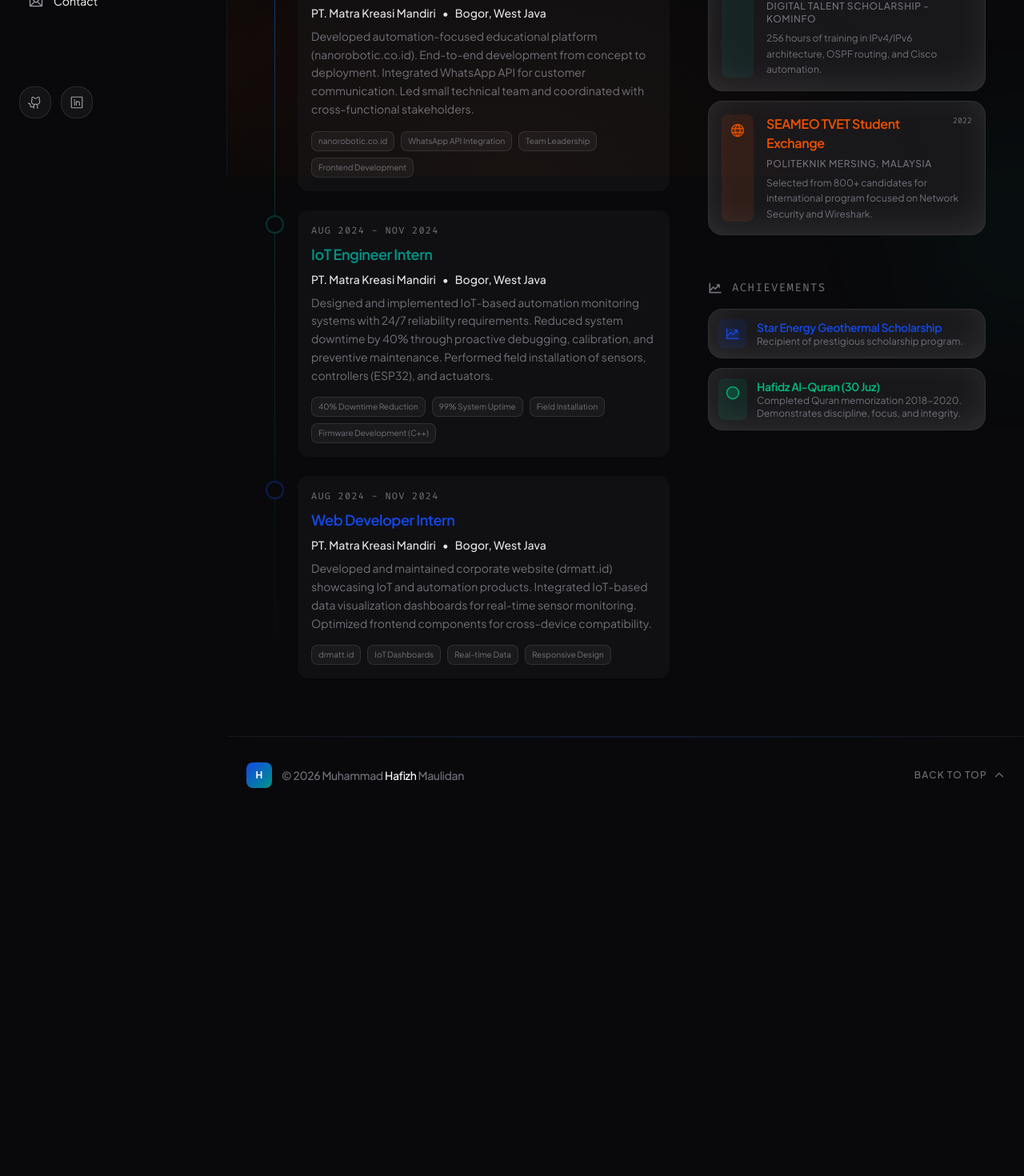
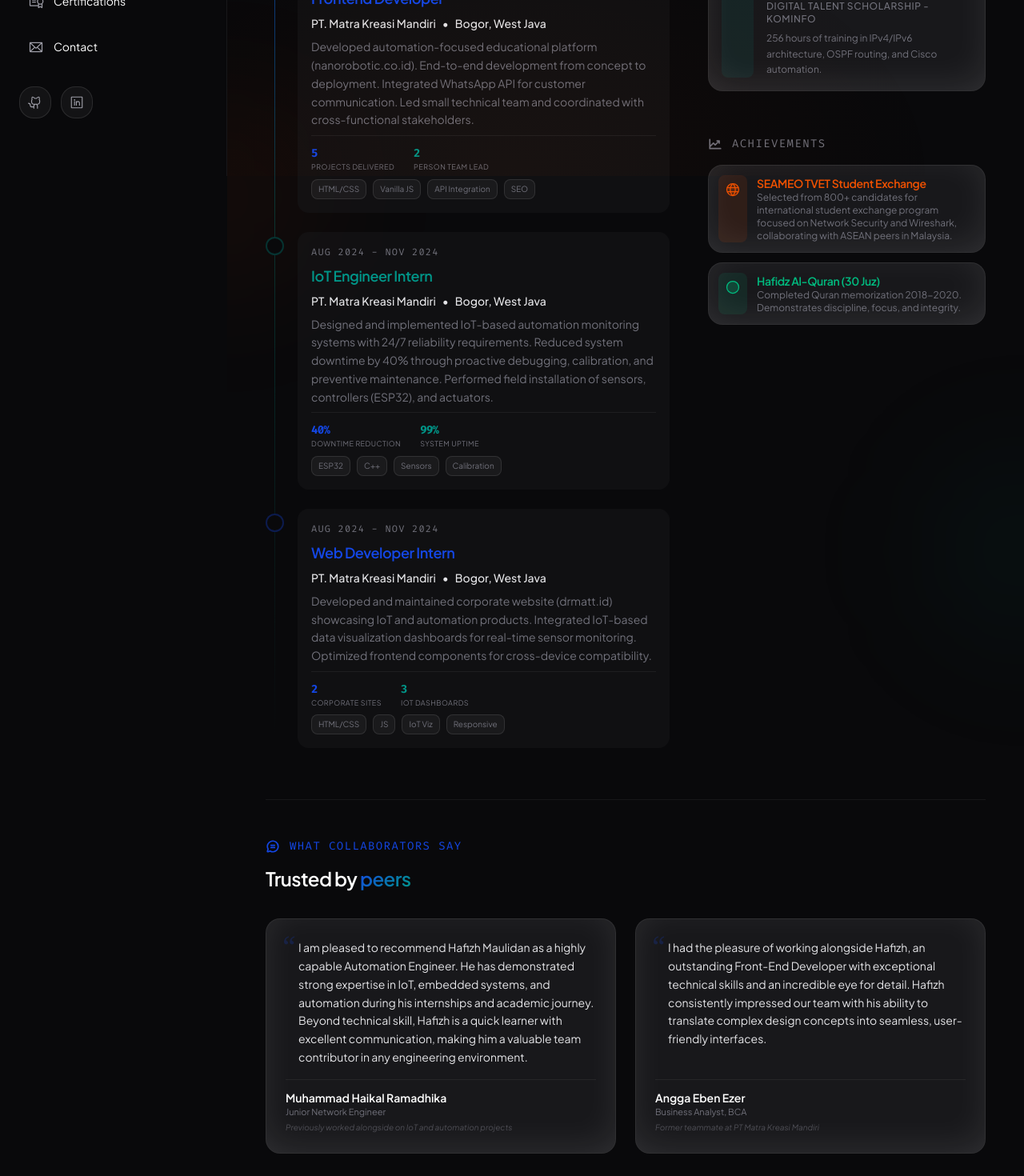
Before and after one commit to hafizhmaulidan15/my-portfolio, a React (Vite) app: page /experience in a window 1280 px wide. Shown: the part 580-2050 px from the top of the page at 80% size. Before the commit the page ends 1597 px from the top, so only its background shows below. Built offline with nearby package versions, Linux system fonts and the light colour scheme.

Commit message:
redesign: layout, hero impact, /impact route, experience upgrade, testimonial, skeleton loading, foto, footer fix

```diff
--- a/src/App.jsx
+++ b/src/App.jsx
@@ -18,6 +18,7 @@ const Publications = lazy(() => import('./components/Publications'));
 const Contact = lazy(() => import('./components/Contact'));
 const Footer = lazy(() => import('./components/Footer'));
 const NotFound = lazy(() => import('./components/NotFound'));
+const ProductionImpact = lazy(() => import('./components/ProductionImpact'));
 
 function ScrollToTop() {
   const { pathname } = useLocation();
@@ -42,11 +43,11 @@ function App() {
   const location = useLocation();
 
   return (
-    <div className="app bg-background min-h-screen">
+    <div className="app bg-background min-h-screen flex flex-col">
       <ScrollToTop />
       <Suspense fallback={<LoadingFallback />}>
         <Navbar />
-        <div className="lg:ml-[284px] lg:pt-0 pt-16">
+        <div className="lg:ml-[284px] lg:pt-0 pt-16 flex-1 flex flex-col">
           <AnimatePresence mode="wait">
             <motion.main
               key={location.pathname}
@@ -54,12 +55,14 @@ function App() {
               animate={{ opacity: 1, y: 0 }}
               exit={{ opacity: 0, y: -20 }}
               transition={{ duration: 0.3, ease: 'easeOut' }}
+              className="flex-1"
             >
               <Routes>
                 <Route path="/" element={<Hero />} />
                 <Route path="/about" element={<About />} />
                 <Route path="/skills" element={<Skills />} />
                 <Route path="/experience" element={<Experience />} />
+                <Route path="/impact" element={<ProductionImpact />} />
                 <Route path="/projects" element={<Projects />} />
                 <Route path="/certifications" element={<Certifications />} />
                 <Route path="/publications" element={<Publications />} />
--- a/src/components/About.jsx
+++ b/src/components/About.jsx
@@ -1,7 +1,7 @@
 import { motion } from 'framer-motion';
 import { Student, MapPin, Envelope, Briefcase, Factory, ChartPieSlice, Trophy, Globe, Circle } from '@phosphor-icons/react';
 import { GlassPanel } from './ui/GlassPanel';
-import ProductionImpact from './ProductionImpact';
+
 
 const About = () => {
     const infoCards = [
@@ -47,7 +47,6 @@ const About = () => {
     ];
 
     return (
-        <>
             <section id="about" className="py-[72px] px-6 bg-background relative overflow-hidden">
                 <div className="absolute top-1/4 -left-40 w-80 h-80 bg-primary/8 blur-[100px] rounded-full pointer-events-none"></div>
                 <div className="absolute bottom-1/4 -right-40 w-80 h-80 bg-accent-teal/6 blur-[100px] rounded-full pointer-events-none"></div>
@@ -68,9 +67,9 @@ const About = () => {
                                     <div className="absolute -inset-4 bg-gradient-to-br from-primary/20 to-accent-teal/10 blur-2xl rounded-full opacity-60"></div>
                                     <div className="w-40 h-40 md:w-48 md:h-48 rounded-lg border border-border overflow-hidden relative group">
                                         <img
-                                            src="/profile-avatar.jpg"
+                                            src="/profile-avatar.png"
                                             alt="Muhammad Hafizh Maulidan"
-                                            className="w-full h-full object-cover grayscale group-hover:grayscale-0 transition-all duration-300 scale-110 group-hover:scale-100"
+                                            className="w-full h-full object-cover object-[center_35%] transition-all duration-300"
                                             onError={(e) => { e.target.src = "https://ui-avatars.com/api/?name=Hafizh+Maulidan&background=1447E6&color=fff&size=512"; }}
                                         />
                                         <div className="absolute inset-0 bg-gradient-to-t from-background/80 via-transparent to-transparent opacity-60"></div>
@@ -130,9 +129,6 @@ const About = () => {
                     </div>
                 </div>
             </section>
-
-            <ProductionImpact />
-        </>
     );
 };
 
--- a/src/components/Experience.jsx
+++ b/src/components/Experience.jsx
@@ -2,7 +2,8 @@ import { motion } from 'framer-motion';
 import {
     Briefcase, Certificate, TerminalWindow,
     Code, Globe, Wrench, ShieldCheck, ChartBarHorizontal,
-    Factory, ChartLineUp, GraduationCap, Circle, Student
+    Factory, ChartLineUp, GraduationCap, Circle, Student,
+    ChatCircleText
 } from '@phosphor-icons/react';
 import { GlassPanel } from './ui/GlassPanel';
 
@@ -17,7 +18,11 @@ const Experience = () => {
             type: 'leadership',
             icon: <Factory size={18} weight="bold" />,
             color: 'accent-orange',
-            highlights: ['25K units/batch production', 'SOP Development', 'Supply Chain Management', 'Digital Inventory']
+            metrics: [
+                { value: '25K', label: 'units/batch', color: 'text-primary' },
+                { value: '100%', label: 'inventory accuracy', color: 'text-accent-teal' }
+            ],
+            pillars: ['SOP Design', 'Cold Chain', 'QC Protocols', 'Supply Chain']
         },
         {
             title: 'Frontend Developer',
@@ -28,7 +33,11 @@ const Experience = () => {
             type: 'developer',
             icon: <Code size={18} weight="bold" />,
             color: 'primary',
-            highlights: ['nanorobotic.co.id', 'WhatsApp API Integration', 'Team Leadership', 'Frontend Development']
+            metrics: [
+                { value: '5', label: 'projects delivered', color: 'text-primary' },
+                { value: '2', label: 'person team lead', color: 'text-accent-teal' }
+            ],
+            pillars: ['HTML/CSS', 'Vanilla JS', 'API Integration', 'SEO']
         },
         {
             title: 'IoT Engineer Intern',
@@ -39,7 +48,11 @@ const Experience = () => {
             type: 'internship',
             icon: <TerminalWindow size={18} weight="bold" />,
             color: 'accent-teal',
-            highlights: ['40% Downtime Reduction', '99% System Uptime', 'Field Installation', 'Firmware Development (C++)']
+            metrics: [
+                { value: '40%', label: 'downtime reduction', color: 'text-primary' },
+                { value: '99%', label: 'system uptime', color: 'text-accent-teal' }
+            ],
+            pillars: ['ESP32', 'C++', 'Sensors', 'Calibration']
         },
         {
             title: 'Web Developer Intern',
@@ -50,8 +63,12 @@ const Experience = () => {
             type: 'internship',
             icon: <Globe size={18} weight="bold" />,
             color: 'primary',
-            highlights: ['drmatt.id', 'IoT Dashboards', 'Real-time Data', 'Responsive Design']
-        }
+            metrics: [
+                { value: '2', label: 'corporate sites', color: 'text-primary' },
+                { value: '3', label: 'IoT dashboards', color: 'text-accent-teal' }
+            ],
+            pillars: ['HTML/CSS', 'JS', 'IoT Viz', 'Responsive']
+        },
     ];
 
     const certifications = [
@@ -79,23 +96,16 @@ const Experience = () => {
             icon: <GraduationCap size={20} weight="duotone" />,
             color: 'accent-teal'
         },
+    ];
+
+    const achievements = [
         {
             title: 'SEAMEO TVET Student Exchange',
             provider: 'Politeknik Mersing, Malaysia',
             date: '2022',
-            description: 'Selected from 800+ candidates for international program focused on Network Security and Wireshark.',
+            description: 'Selected from 800+ candidates for international student exchange program focused on Network Security and Wireshark, collaborating with ASEAN peers in Malaysia.',
             icon: <Globe size={20} weight="duotone" />,
             color: 'accent-orange'
-        }
-    ];
-
-    const achievements = [
-        {
-            title: 'Star Energy Geothermal Scholarship',
-            provider: 'PT Star Energy Geothermal',
-            description: 'Recipient of prestigious scholarship program.',
-            icon: <ChartLineUp size={20} weight="duotone" />,
-            color: 'primary'
         },
         {
             title: 'Hafidz Al-Quran (30 Juz)',
@@ -169,11 +179,21 @@ const Experience = () => {
                                                 <span>{exp.location}</span>
                                             </div>
                                             <p className="text-text-tertiary text-sm leading-relaxed">{exp.description}</p>
-                                            {exp.highlights && (
-                                                <div className="flex flex-wrap gap-2 pt-2">
-                                                    {exp.highlights.map((highlight, hIdx) => (
-                                                        <span key={hIdx} className="text-[10px] px-2 py-1 rounded-sm bg-interactive-button text-text-tertiary border border-border">
-                                                            {highlight}
+                                            {exp.metrics && (
+                                                <div className="flex gap-6 pt-3 border-t border-white/[0.06]">
+                                                    {exp.metrics.map((m, mIdx) => (
+                                                        <div key={mIdx}>
+                                                            <div className={`text-sm font-bold font-mono tracking-tighter ${m.color}`}>{m.value}</div>
+                                                            <div className="text-[9px] text-text-tertiary uppercase tracking-wider">{m.label}</div>
+                                                        </div>
+                                                    ))}
+                                                </div>
+                                            )}
+                                            {exp.pillars && (
+                                                <div className="flex flex-wrap gap-2">
+                                                    {exp.pillars.map((p, pIdx) => (
+                                                        <span key={pIdx} className="text-[10px] px-2 py-1 rounded-sm bg-interactive-button text-text-tertiary border border-border">
+                                                            {p}
                                                         </span>
                                                     ))}
                                                 </div>
@@ -258,6 +278,56 @@ const Experience = () => {
                     </div>
 
                 </div>
+
+                {/* Testimonial Section */}
+                <motion.div
+                    initial={{ opacity: 0, y: 20 }}
+                    whileInView={{ opacity: 1, y: 0 }}
+                    viewport={{ once: true }}
+                    transition={{ duration: 0.6 }}
+                    className="mt-16 border-t border-white/[0.06] pt-12"
+                >
+                    <div className="space-y-3 mb-8">
+                        <div className="flex items-center gap-3 text-primary font-mono text-sm tracking-widest uppercase">
+                            <ChatCircleText size={18} weight="bold" />
+                            <span>What collaborators say</span>
+                        </div>
+                        <h2 className="text-[24px] font-semibold tracking-tight text-foreground">
+                            Trusted by <span className="text-gradient-primary">peers</span>
+                        </h2>
+                    </div>
+
+                    <div className="grid grid-cols-1 md:grid-cols-2 gap-6">
+                        <GlassPanel className="p-6 flex flex-col gap-4">
+                            <div className="relative">
+                                <span className="text-4xl text-primary/20 font-serif absolute -top-2 -left-1 leading-none select-none">&ldquo;</span>
+                                <p className="text-sm text-text-secondary leading-relaxed relative z-10 pl-4">
+                                    I am pleased to recommend Hafizh Maulidan as a highly capable Automation Engineer. He has demonstrated strong expertise in IoT, embedded systems, and automation during his internships and academic journey. Beyond technical skill, Hafizh is a quick learner with excellent communication, making him a valuable team contributor in any engineering environment.
+                                </p>
+                            </div>
+                            <div className="mt-auto pt-3 border-t border-white/[0.06]">
+                                <div className="font-semibold text-sm text-foreground">Muhammad Haikal Ramadhika</div>
+                                <div className="text-[11px] text-text-tertiary">Junior Network Engineer</div>
+                                <div className="text-[10px] text-text-tertiary/60 italic mt-1">Previously worked alongside on IoT and automation projects</div>
+                            </div>
+                        </GlassPanel>
+
+                        <GlassPanel className="p-6 flex flex-col gap-4">
+                            <div className="relative">
+                                <span className="text-4xl text-primary/20 font-serif absolute -top-2 -left-1 leading-none select-none">&ldquo;</span>
+                                <p className="text-sm text-text-secondary leading-relaxed relative z-10 pl-4">
+                                    I had the pleasure of working alongside Hafizh, an outstanding Front-End Developer with exceptional technical skills and an incredible eye for detail. Hafizh consistently impressed our team with his ability to translate complex design concepts into seamless, user-friendly interfaces.
+                                </p>
+                            </div>
+                            <div className="mt-auto pt-3 border-t border-white/[0.06]">
+                                <div className="font-semibold text-sm text-foreground">Angga Eben Ezer</div>
+                                <div className="text-[11px] text-text-tertiary">Business Analyst, BCA</div>
+                                <div className="text-[10px] text-text-tertiary/60 italic mt-1">Former teammate at PT Matra Kreasi Mandiri</div>
+                            </div>
+                        </GlassPanel>
+                    </div>
+                </motion.div>
+
             </div>
         </section>
     );
--- a/src/components/Hero.jsx
+++ b/src/components/Hero.jsx
@@ -54,7 +54,11 @@ const Hero = () => {
                         </p>
 
                         <p className="text-sm md:text-base lg:text-lg text-text-secondary max-w-[60ch] leading-relaxed">
-                            Operations & Production Leader specializing in end-to-end dairy manufacturing, process optimization, and quality systems — currently serving as <span className="text-foreground font-medium">Head of Unit at Rumah Susu Indonesia</span>.
+                            Operations & Production Leader specializing in end-to-end dairy manufacturing, process optimization, and quality systems and currently serving as <span className="text-foreground font-medium">Head of Unit at Rumah Susu Indonesia</span>.
+                        </p>
+
+                        <p className="text-xs md:text-sm text-text-tertiary max-w-[60ch] leading-relaxed font-mono tracking-wide">
+                            Proven track record scaling dairy production from scratch to 53K+ liters through repeatable operational systems
                         </p>
 
                         <div className="flex flex-wrap gap-4 pt-2">
@@ -86,7 +90,6 @@ const Hero = () => {
                             <div>
                                 <div className="text-xl md:text-2xl lg:text-[28px] font-bold font-mono tracking-tighter text-foreground">Up to 25K</div>
                                 <div className="text-[10px] md:text-xs text-text-tertiary uppercase tracking-widest mt-1">Units/Batch</div>
-                                <div className="text-[8px] md:text-[9px] text-text-tertiary/60 italic mt-0.5">never under 10K per run</div>
                             </div>
                             <div>
                                 <div className="text-xl md:text-2xl lg:text-[28px] font-bold font-mono tracking-tighter text-accent-orange">3.33</div>
--- a/src/components/Navbar.jsx
+++ b/src/components/Navbar.jsx
@@ -4,7 +4,7 @@ import { Link, useLocation } from 'react-router-dom';
 import {
     House, User, Lightbulb, Briefcase,
     Folder, Certificate, Envelope, GithubLogo, LinkedinLogo,
-    List, X, BookOpen
+    List, X, BookOpen, ChartBar
 } from '@phosphor-icons/react';
 import { cn } from '../lib/utils';
 
@@ -17,6 +17,7 @@ const Navbar = () => {
         { path: '/about', label: 'About', icon: <User size={20} /> },
         { path: '/skills', label: 'Skills', icon: <Lightbulb size={20} /> },
         { path: '/experience', label: 'Experience', icon: <Briefcase size={20} /> },
+        { path: '/impact', label: 'Impact', icon: <ChartBar size={20} /> },
         { path: '/projects', label: 'Projects', icon: <Folder size={20} /> },
         { path: '/publications', label: 'Publications', icon: <BookOpen size={20} /> },
         { path: '/certifications', label: 'Certifications', icon: <Certificate size={20} /> },
--- a/src/hooks/usePageMeta.js
+++ b/src/hooks/usePageMeta.js
@@ -41,6 +41,11 @@ const pageMeta = {
     title: 'Contact | Muhammad Hafizh Maulidan',
     description: 'Get in touch for collaboration opportunities in Operations Management, Production Leadership, or Dairy Manufacturing.',
     keywords: 'contact, hire, collaboration, operations management'
+  },
+  '/impact': {
+    title: 'Production Impact | Muhammad Hafizh Maulidan',
+    description: 'Live production data from Rumah Susu Indonesia: total output, reject rates, cup production trends, and raw milk processing metrics.',
+    keywords: 'production impact, dairy manufacturing, production data, quality metrics'
   }
 };
 
--- a/src/index.css
+++ b/src/index.css
@@ -462,6 +462,16 @@
     background: radial-gradient(ellipse at 30% 50%, rgba(20, 71, 230, 0.06) 0%, transparent 50%),
                 radial-gradient(ellipse at 70% 50%, rgba(0, 149, 136, 0.05) 0%, transparent 50%);
   }
+
+  .animate-shimmer {
+    background-size: 200% 100% !important;
+    animation: shimmer 2s ease-in-out infinite;
+  }
+
+  @keyframes shimmer {
+    0% { background-position: 200% 0; }
+    100% { background-position: -200% 0; }
+  }
 }
 
 ::-webkit-scrollbar {
```
Also changed, not shown: src/components/ProductionImpact.jsx (+91 -4 lines), public/profile-avatar.png.
